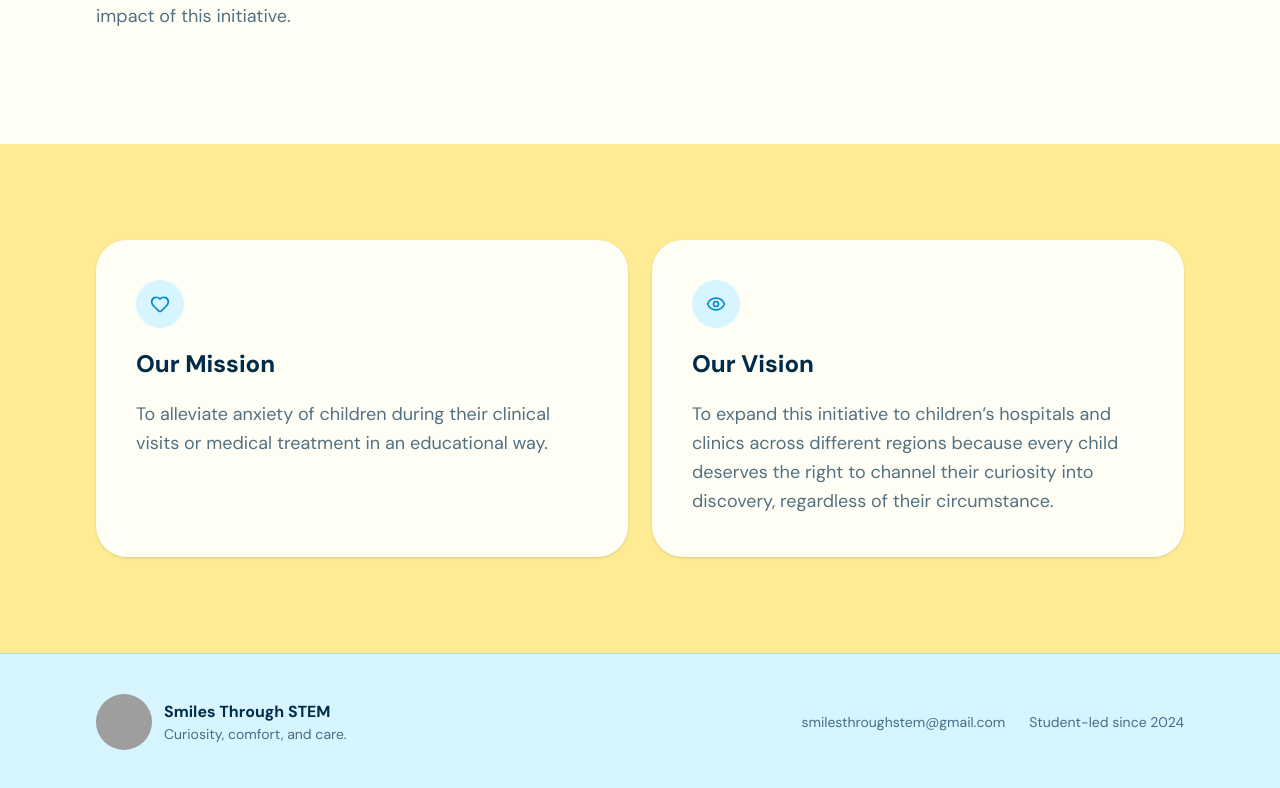
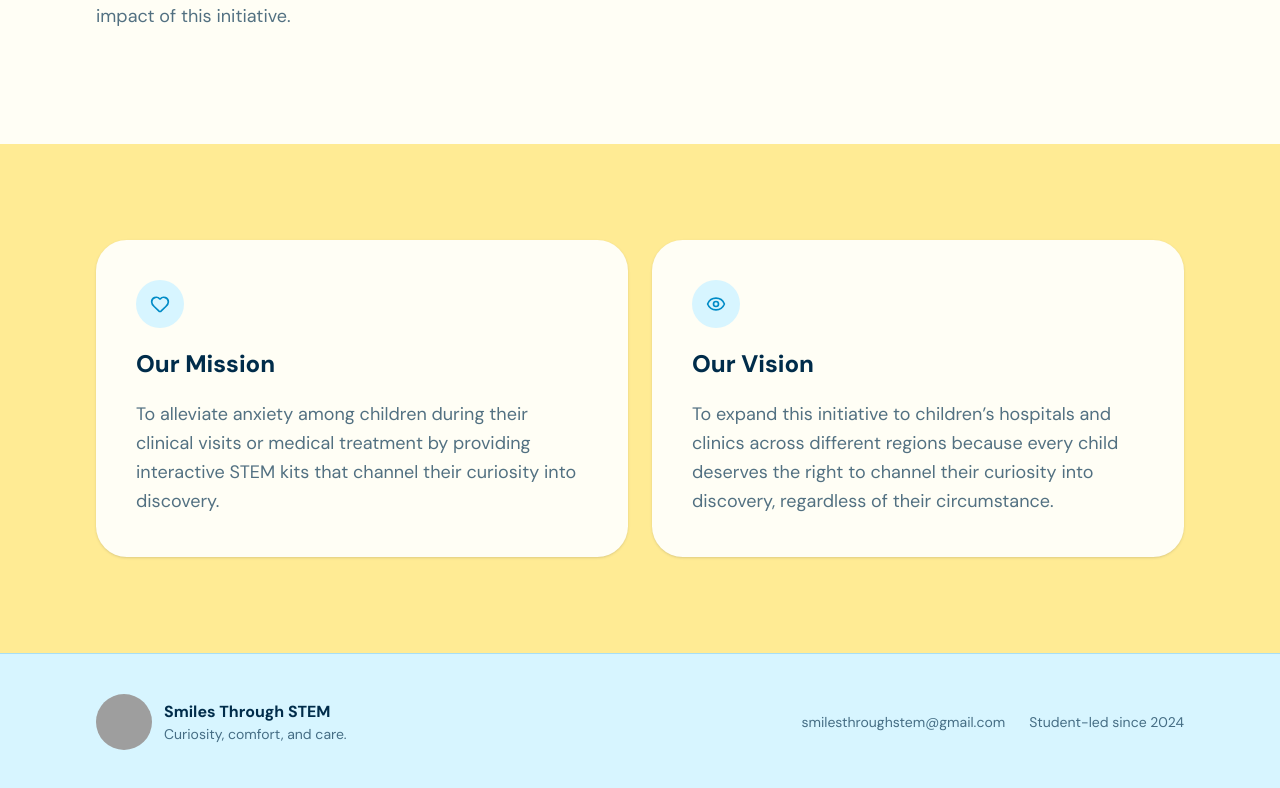
Before and after one commit to smilesthroughstem/Work, a Next.js app: page /about in a window 1280 px wide. Shown: the part 879-1667 px from the top of the page. Built offline with nearby package versions, Linux system fonts and the light colour scheme; grey boxes are pictures that could not be loaded.

Commit message:
feat: enhance mission statement for about page with interactive STEM kits
Co-authored-by: smilesthroughstem <313660668+smilesthroughstem@users.noreply.github.com>

```diff
--- a/app/about/page.tsx
+++ b/app/about/page.tsx
@@ -46,7 +46,7 @@ export default function AboutPage() {
             </span>
             <h2 className="font-heading text-2xl font-extrabold">Our Mission</h2>
             <p className="text-base leading-relaxed text-muted-foreground sm:text-lg">
-              To alleviate anxiety of children during their clinical visits or medical treatment in an educational way.
+              To alleviate anxiety among children during their clinical visits or medical treatment by providing interactive STEM kits that channel their curiosity into discovery.
             </p>
           </article>
           <article className="flex flex-col gap-5 rounded-3xl bg-background p-8 shadow-sm sm:p-10">
```
